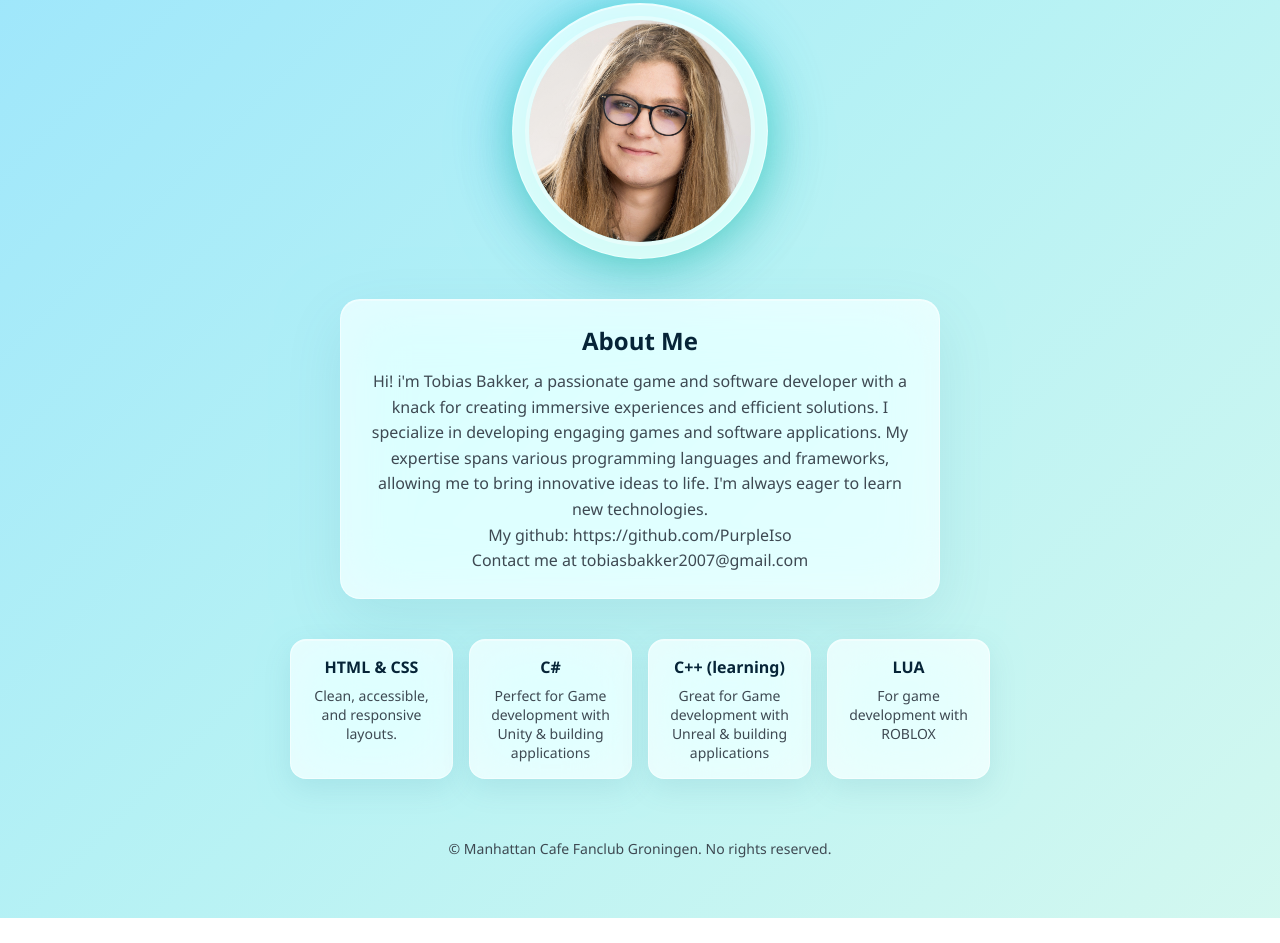
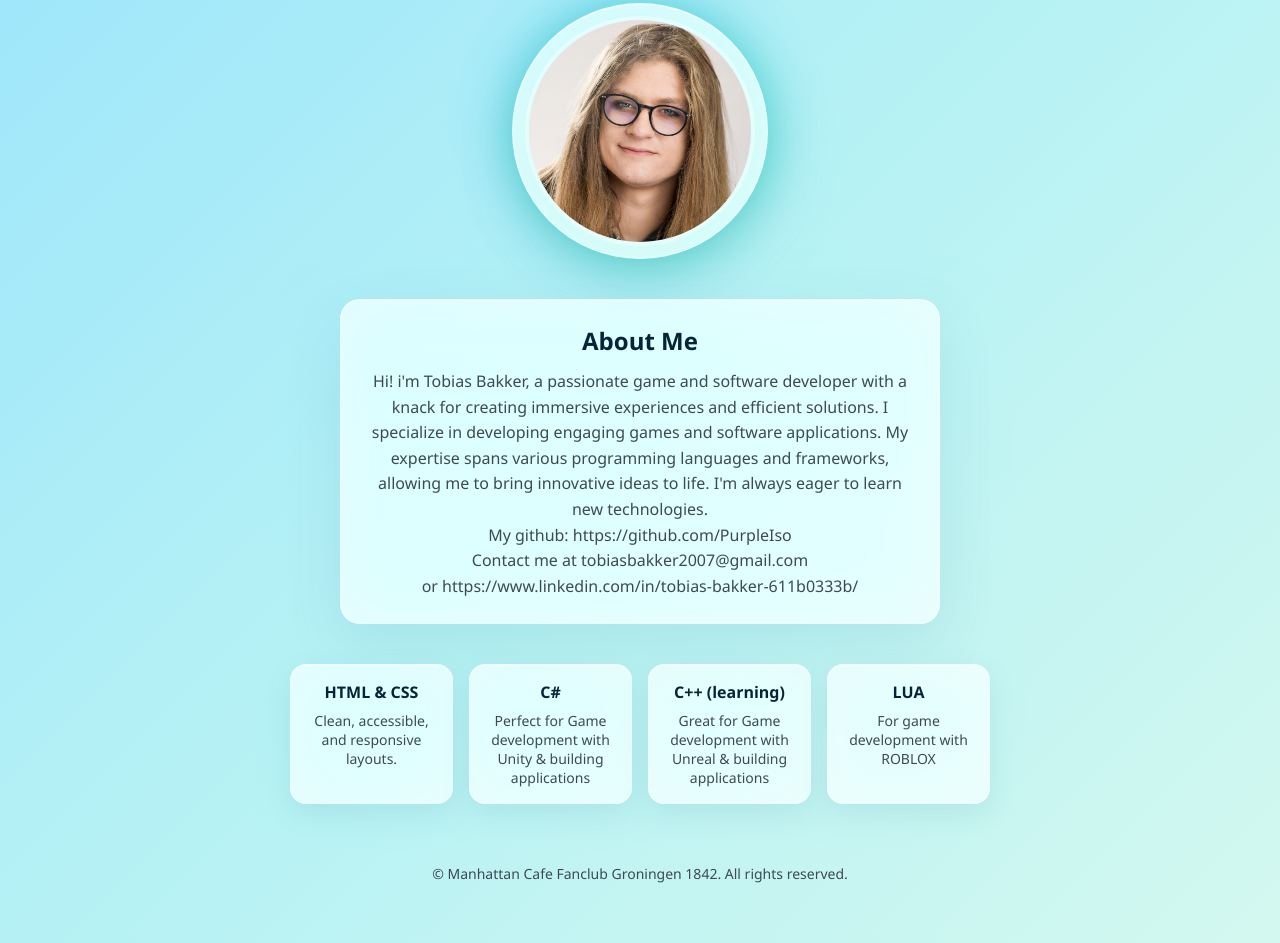
Before and after one commit to PurpleIso/PurpleIso.github.io, a plain HTML site: page Index.html in a window 1280 px wide. Shown: the part 216-1159 px from the top of the page. Before the commit the page ends 1134 px from the top, so only its background shows below. Drawn offline with Linux system fonts and the light colour scheme; files whose address does not match are found by name.

Commit message:
i am johnm programing. this is my website. programiing. thumbs up emoji
great code thumb up/.

```diff
--- a/Index.html
+++ b/Index.html
@@ -3,7 +3,7 @@
 <head>
   <meta charset="UTF-8" />
   <meta name="viewport" content="width=device-width, initial-scale=1.0" />
-  <title>Frutiger Aero Portfolio (Static)</title>
+  <title>Tobias Bakker Portofolio</title>
   <link rel="stylesheet" href="style.css" />
 </head>
 <body>
@@ -39,6 +39,9 @@
     <p>
       Contact me at tobiasbakker2007@gmail.com
     </p>
+    <p>
+      or https://www.linkedin.com/in/tobias-bakker-611b0333b/
+    </p>
   </section>
 
   <section class="skills">
@@ -61,7 +64,7 @@
   </section>
 
   <footer>
-    © Manhattan Cafe Fanclub Groningen. No rights reserved.
+    © Manhattan Cafe Fanclub Groningen 1842. All rights reserved.
   </footer>
 
 </body>
```
